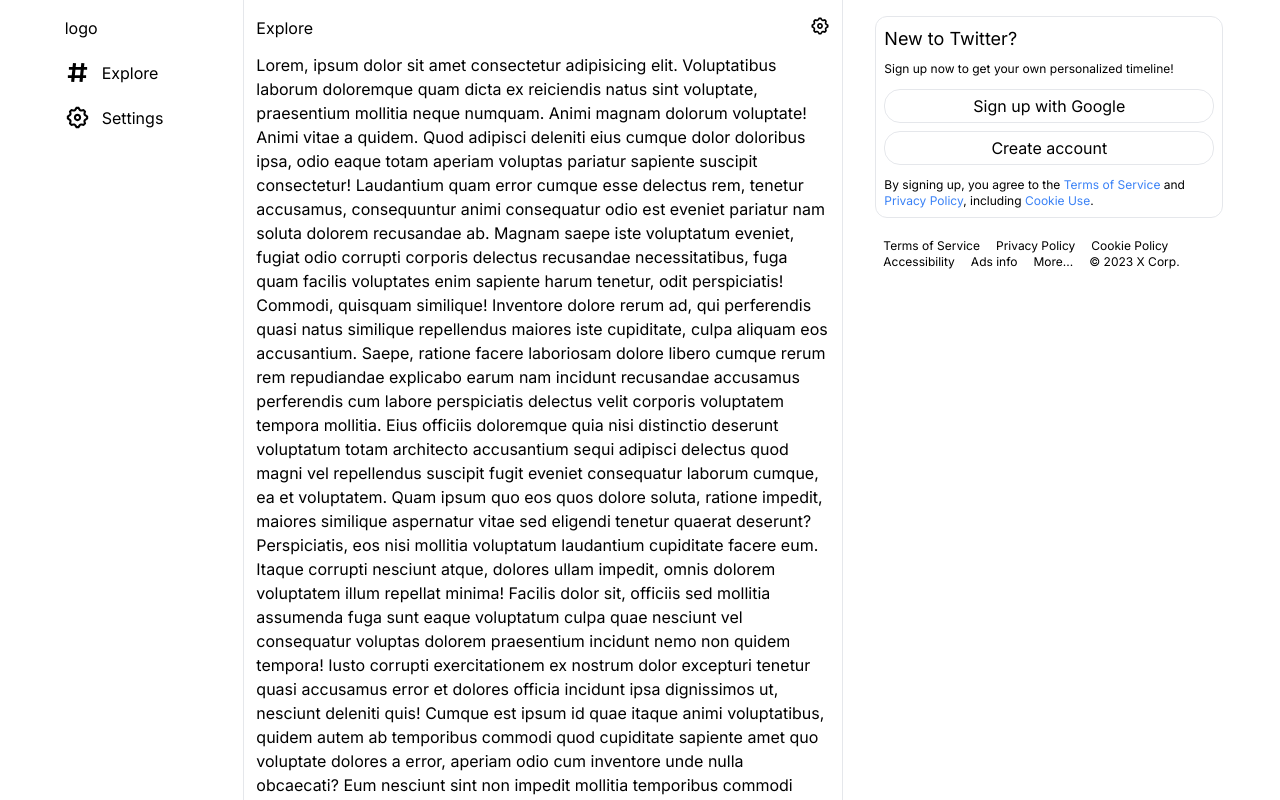
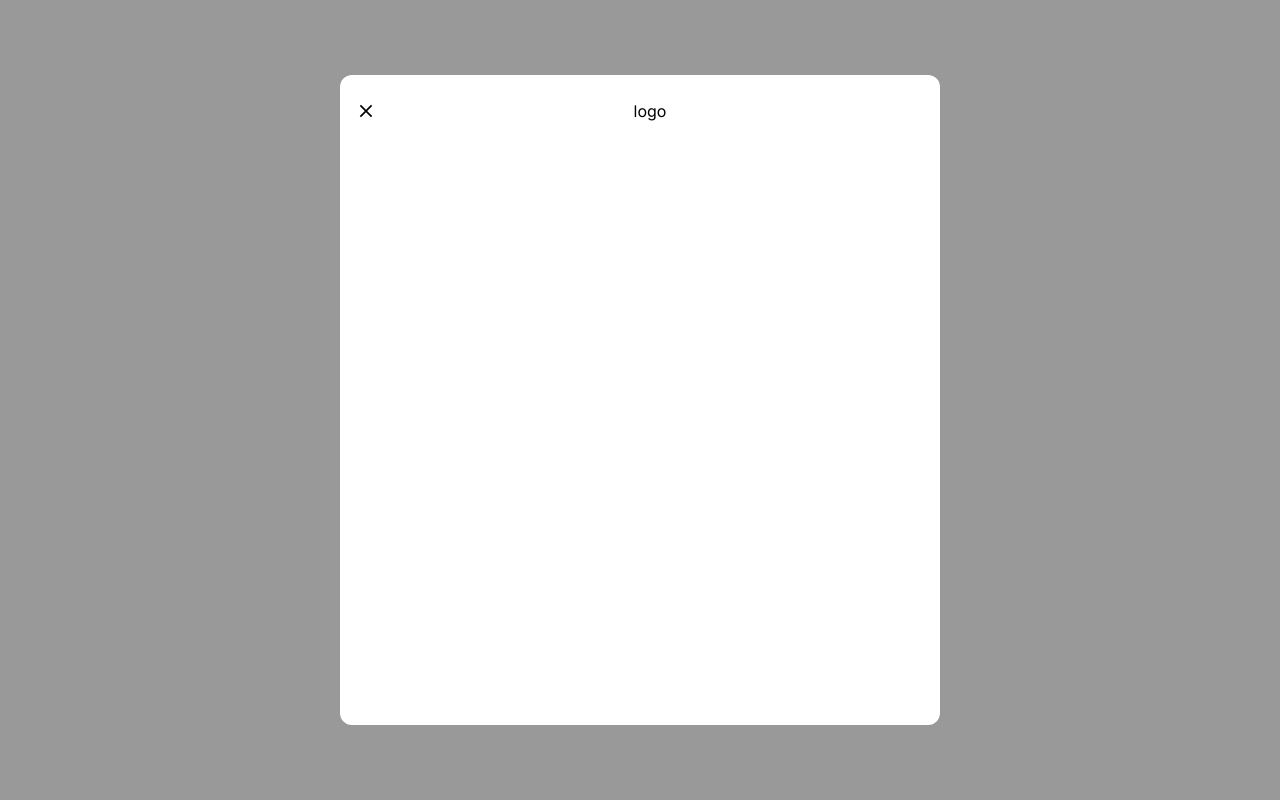
Before and after one commit to TyreseDev/Clone_Twitter-Next.js, a Next.js app: page / in a window 1280 px wide. Shown: the top 800 px of the page. Built offline with nearby package versions, Linux system fonts and the light colour scheme.

Commit message:
chore: added login & signup layout modal and their behaviour

```diff
--- a/app/layout.tsx
+++ b/app/layout.tsx
@@ -1,6 +1,5 @@
 import "@/styles/global.css";
 import { Inter } from "next/font/google";
-import { SettingLogo, HashTagLogo, SearchLogo } from "@/components";
 
 const inter = Inter({ subsets: ["latin"] });
 
@@ -16,30 +15,8 @@ export default function RootLayout({
 }) {
   return (
     <html lang="en">
-      <body
-        className={`${inter.className} flex min-h-[100vh] md:justify-center`}
-      >
-        <header className="px-2 pt-4 md:pr-4 lg:pr-10 xl:pr-20">
-          <nav className="sticky top-[1rem]">
-            <ul className="flex flex-col items-center gap-7 md:items-start md:gap-5">
-              <li>logo</li>
-              <li>
-                <div className="flex w-min cursor-pointer items-center gap-3 hover:bg-[#F7F7F7]">
-                  <HashTagLogo className="hidden h-[25px] w-[25px] lg:block" />
-                  <SearchLogo className="h-[25px] w-[25px] lg:hidden" />
-                  <span className="hidden lg:block">Explore</span>
-                </div>
-              </li>
-              <li>
-                <div className="flex w-min cursor-pointer items-center gap-3 hover:bg-[#F7F7F7]">
-                  <SettingLogo className="h-[25px] w-[25px] lg:h-[25px] lg:w-[25px]" />
-                  <span className="hidden lg:block">Settings</span>
-                </div>
-              </li>
-            </ul>
-          </nav>
-        </header>
-        {children}
+      <body className={`${inter.className}`}>
+        <div className="flex min-h-[100vh] md:justify-center">{children}</div>
       </body>
     </html>
   );
--- a/app/page.tsx
+++ b/app/page.tsx
@@ -1,7 +1,43 @@
-import { SettingLogo } from "@/components";
+"use client";
+
+import { useState } from "react";
+
+import { SettingIcon } from "@/components";
+import { Header, Modal } from "@/components";
+import { detectFirefox } from "@/utils/detectFirefox";
 
 export default function Home() {
+  const [isModalOpen, setIsModalOpen] = useState(true);
+  const [isModalCloseOnce, setIsModalCloseOnce] = useState(false);
+
+  const toggleModal = (hideOverflow = false) => {
+    setIsModalOpen((prev) => {
+      return !prev;
+    });
+
+    if (hideOverflow) {
+      document.body.classList.remove(
+        "overflow-hidden",
+        `${!detectFirefox() && "mr-[15px]"}`
+      );
+    }
+  };
+
+  const toggleModalClosedOnce = () => {
+    setIsModalCloseOnce(true);
+  };
+
   return (
+    <>
+      {isModalOpen && (
+        <Modal
+          toggleModal={toggleModal}
+          isModalCloseOnce={isModalCloseOnce}
+          toggleModalClosedOnce={toggleModalClosedOnce}
+        />
+      )}
+
+      <Header />
       <main className="flex-1 md:flex-none">
         <div className="flex h-full md:gap-4 lg:gap-8">
           <section className="w-full border border-b-0 border-t-0 md:w-[600px]">
@@ -9,7 +45,7 @@ export default function Home() {
               <div className="flex h-[53px] justify-between px-3 py-4">
                 <h2>Explore</h2>
                 <div className="w-auto cursor-pointer hover:bg-[#F7F7F7]">
-                <SettingLogo className="h-[20px] w-[20px]" />
+                  <SettingIcon className="h-[20px] w-[20px]" />
                 </div>
               </div>
             </div>
@@ -25,23 +61,24 @@ export default function Home() {
                 animi consequatur odio est eveniet pariatur nam soluta dolorem
                 recusandae ab. Magnam saepe iste voluptatum eveniet, fugiat odio
                 corrupti corporis delectus recusandae necessitatibus, fuga quam
-              facilis voluptates enim sapiente harum tenetur, odit perspiciatis!
-              Commodi, quisquam similique! Inventore dolore rerum ad, qui
-              perferendis quasi natus similique repellendus maiores iste
-              cupiditate, culpa aliquam eos accusantium. Saepe, ratione facere
-              laboriosam dolore libero cumque rerum rem repudiandae explicabo
-              earum nam incidunt recusandae accusamus perferendis cum labore
-              perspiciatis delectus velit corporis voluptatem tempora mollitia.
-              Eius officiis doloremque quia nisi distinctio deserunt voluptatum
-              totam architecto accusantium sequi adipisci delectus quod magni
-              vel repellendus suscipit fugit eveniet consequatur laborum cumque,
-              ea et voluptatem. Quam ipsum quo eos quos dolore soluta, ratione
-              impedit, maiores similique aspernatur vitae sed eligendi tenetur
-              quaerat deserunt? Perspiciatis, eos nisi mollitia voluptatum
-              laudantium cupiditate facere eum. Itaque corrupti nesciunt atque,
-              dolores ullam impedit, omnis dolorem voluptatem illum repellat
-              minima! Facilis dolor sit, officiis sed mollitia assumenda fuga
-              sunt eaque voluptatum culpa quae nesciunt vel consequatur voluptas
+                facilis voluptates enim sapiente harum tenetur, odit
+                perspiciatis! Commodi, quisquam similique! Inventore dolore
+                rerum ad, qui perferendis quasi natus similique repellendus
+                maiores iste cupiditate, culpa aliquam eos accusantium. Saepe,
+                ratione facere laboriosam dolore libero cumque rerum rem
+                repudiandae explicabo earum nam incidunt recusandae accusamus
+                perferendis cum labore perspiciatis delectus velit corporis
+                voluptatem tempora mollitia. Eius officiis doloremque quia nisi
+                distinctio deserunt voluptatum totam architecto accusantium
+                sequi adipisci delectus quod magni vel repellendus suscipit
+                fugit eveniet consequatur laborum cumque, ea et voluptatem. Quam
+                ipsum quo eos quos dolore soluta, ratione impedit, maiores
+                similique aspernatur vitae sed eligendi tenetur quaerat
+                deserunt? Perspiciatis, eos nisi mollitia voluptatum laudantium
+                cupiditate facere eum. Itaque corrupti nesciunt atque, dolores
+                ullam impedit, omnis dolorem voluptatem illum repellat minima!
+                Facilis dolor sit, officiis sed mollitia assumenda fuga sunt
+                eaque voluptatum culpa quae nesciunt vel consequatur voluptas
                 dolorem praesentium incidunt nemo non quidem tempora! Iusto
                 corrupti exercitationem ex nostrum dolor excepturi tenetur quasi
                 accusamus error et dolores officia incidunt ipsa dignissimos ut,
@@ -54,16 +91,16 @@ export default function Home() {
                 ea at consequuntur ut maxime, corporis earum optio molestias
                 beatae dolores recusandae, commodi deleniti tenetur placeat
                 sapiente vitae perferendis fugiat, distinctio laborum. Eos
-              expedita libero fuga similique ratione facilis laudantium unde cum
-              pariatur nemo enim harum, earum a doloremque reprehenderit modi
-              delectus dolores blanditiis ipsum sint officiis saepe distinctio
-              quam voluptatum! Aspernatur minus dicta, quod architecto aperiam,
-              quasi quos suscipit autem animi ratione molestias perferendis
-              sequi. Minus accusantium in eum reiciendis odio quo voluptatum
-              iste, rerum pariatur libero facilis recusandae asperiores omnis?
-              Magni, sapiente optio corporis architecto beatae molestias
-              similique eligendi qui dolor? Animi nesciunt autem vel tenetur
-              accusamus culpa ullam corporis.
+                expedita libero fuga similique ratione facilis laudantium unde
+                cum pariatur nemo enim harum, earum a doloremque reprehenderit
+                modi delectus dolores blanditiis ipsum sint officiis saepe
+                distinctio quam voluptatum! Aspernatur minus dicta, quod
+                architecto aperiam, quasi quos suscipit autem animi ratione
+                molestias perferendis sequi. Minus accusantium in eum reiciendis
+                odio quo voluptatum iste, rerum pariatur libero facilis
+                recusandae asperiores omnis? Magni, sapiente optio corporis
+                architecto beatae molestias similique eligendi qui dolor? Animi
+                nesciunt autem vel tenetur accusamus culpa ullam corporis.
               </div>
             </div>
           </section>
@@ -123,5 +160,37 @@ export default function Home() {
           </aside>
         </div>
       </main>
+
+      {/* notif if the user is not legged in */}
+      {isModalCloseOnce && (
+        <div className="fixed bottom-0 left-0 right-0 z-50">
+          <div className="bg-red-900 py-1 md:flex md:flex-row md:justify-evenly md:py-2">
+            <div className="hidden md:block">
+              <h3>Don’t miss what’s happening</h3>
+              <p>People on Twitter are the first to know.</p>
+            </div>
+            <div className="flex w-full justify-around md:w-auto md:justify-normal md:gap-7">
+              <button
+                onClick={() => {
+                  toggleModal();
+                }}
+              >
+                login
+              </button>
+              <button
+                onClick={() => {
+                  toggleModal();
+                }}
+              >
+                Sign up
+              </button>
+            </div>
+          </div>
+        </div>
+      )}
+    </>
   );
 }
+
+// todo
+// add suspense on the main tweets
--- /dev/null
+++ b/components/Header/page.tsx
@@ -0,0 +1,27 @@
+import React from "react";
+import { HashTagIcon, SettingIcon, SearchIcon } from "@/components/index";
+
+export const Header = () => {
+  return (
+    <header className="px-2 pt-4 md:pr-4 lg:pr-10 xl:pr-20">
+      <nav className="sticky top-[1rem]">
+        <ul className="flex flex-col items-center gap-7 md:items-start md:gap-5">
+          <li>logo</li>
+          <li>
+            <div className="flex w-min cursor-pointer items-center gap-3 hover:bg-[#F7F7F7]">
+              <HashTagIcon className="hidden h-[25px] w-[25px] lg:block" />
+              <SearchIcon className="h-[25px] w-[25px] lg:hidden" />
+              <span className="hidden lg:block">Explore</span>
+            </div>
+          </li>
+          <li>
+            <div className="flex w-min cursor-pointer items-center gap-3 hover:bg-[#F7F7F7]">
+              <SettingIcon className="h-[25px] w-[25px] lg:h-[25px] lg:w-[25px]" />
+              <span className="hidden lg:block">Settings</span>
+            </div>
+          </li>
+        </ul>
+      </nav>
+    </header>
+  );
+};
--- /dev/null
+++ b/components/Modal/page.tsx
@@ -0,0 +1,53 @@
+"use client";
+
+import React, { useEffect, useState } from "react";
+import { CloseIcon } from "@/components/index";
+import { detectFirefox } from "@/utils/detectFirefox";
+
+export const Modal = ({
+  toggleModal,
+  isModalCloseOnce,
+  toggleModalClosedOnce,
+}: any): JSX.Element => {
+  const toggleClose = () => {
+    toggleModal(true);
+    toggleModalClosedOnce();
+  };
+
+  useEffect(() => {
+    document.body.classList.add(
+      "overflow-hidden",
+      `${!detectFirefox() && "mr-[15px]"}`
+    );
+
+    // eslint-disable-next-line react-hooks/exhaustive-deps
+  }, []);
+
+  return (
+    <div
+      className={`fixed bottom-0 left-0 right-0 top-0 z-50 ${
+        !isModalCloseOnce && "bg-white"
+      }`}
+    >
+      <div
+        className="flex h-full items-center justify-center"
+        style={{ backgroundColor: "rgba(0, 0, 0, 0.4)" }}
+      >
+        {/* modal */}
+        <div className="h-full w-full bg-white px-4 py-6 md:h-[650px] md:w-[600px] md:rounded-xl">
+          {/* header modal */}
+          <div className="flex justify-between">
+            <button onClick={toggleClose}>
+              <CloseIcon className="h-[20px] w-[20px]" />
+            </button>
+            <div>logo</div>
+            <div></div>
+          </div>
+        </div>
+      </div>
+    </div>
+  );
+};
+
+// todo
+// make a custom param in url when modal is in state of [login, signup, close, open]
--- /dev/null
+++ b/components/icons/CloseIcon.tsx
@@ -0,0 +1,9 @@
+export const CloseIcon = ({ className }: any) => {
+  return (
+    <svg viewBox="0 0 24 24" aria-hidden="true" className={className}>
+      <g>
+        <path d="M10.59 12L4.54 5.96l1.42-1.42L12 10.59l6.04-6.05 1.42 1.42L13.41 12l6.05 6.04-1.42 1.42L12 13.41l-6.04 6.05-1.42-1.42L10.59 12z"></path>
+      </g>
+    </svg>
+  );
+};
--- a/components/icons/HashTagLogo.tsx
+++ b/components/icons/HashTagIcon.tsx
@@ -1,4 +1,4 @@
-export const HashTagLogo = ({ className }: any) => {
+export const HashTagIcon = ({ className }: any) => {
   return (
     <svg viewBox="0 0 24 24" aria-hidden="true" className={className}>
       <g>
--- a/components/icons/SearchLogo.tsx
+++ b/components/icons/SearchIcon.tsx
@@ -1,4 +1,4 @@
-export const SearchLogo = ({ className }: any) => {
+export const SearchIcon = ({ className }: any) => {
   return (
     <svg viewBox="0 0 24 24" aria-hidden="true" className={className}>
       <g>
--- a/components/icons/SettingLogo.tsx
+++ b/components/icons/SettingIcon.tsx
@@ -1,4 +1,4 @@
-export const SettingLogo = ({ className }: any) => {
+export const SettingIcon = ({ className }: any) => {
   return (
     <svg viewBox="0 0 24 24" aria-hidden="true" className={className}>
       <g>
--- /dev/null
+++ b/utils/detectFirefox.ts
@@ -0,0 +1,7 @@
+export const detectFirefox = () => {
+  if (/Firefox/.test(navigator.userAgent)) {
+    // the browser is Firefox
+    return true;
+  }
+  return false;
+};
```
Also changed, not shown: components/index.ts (+6 -3 lines). Lines whose indentation alone changed are shown as unchanged.
